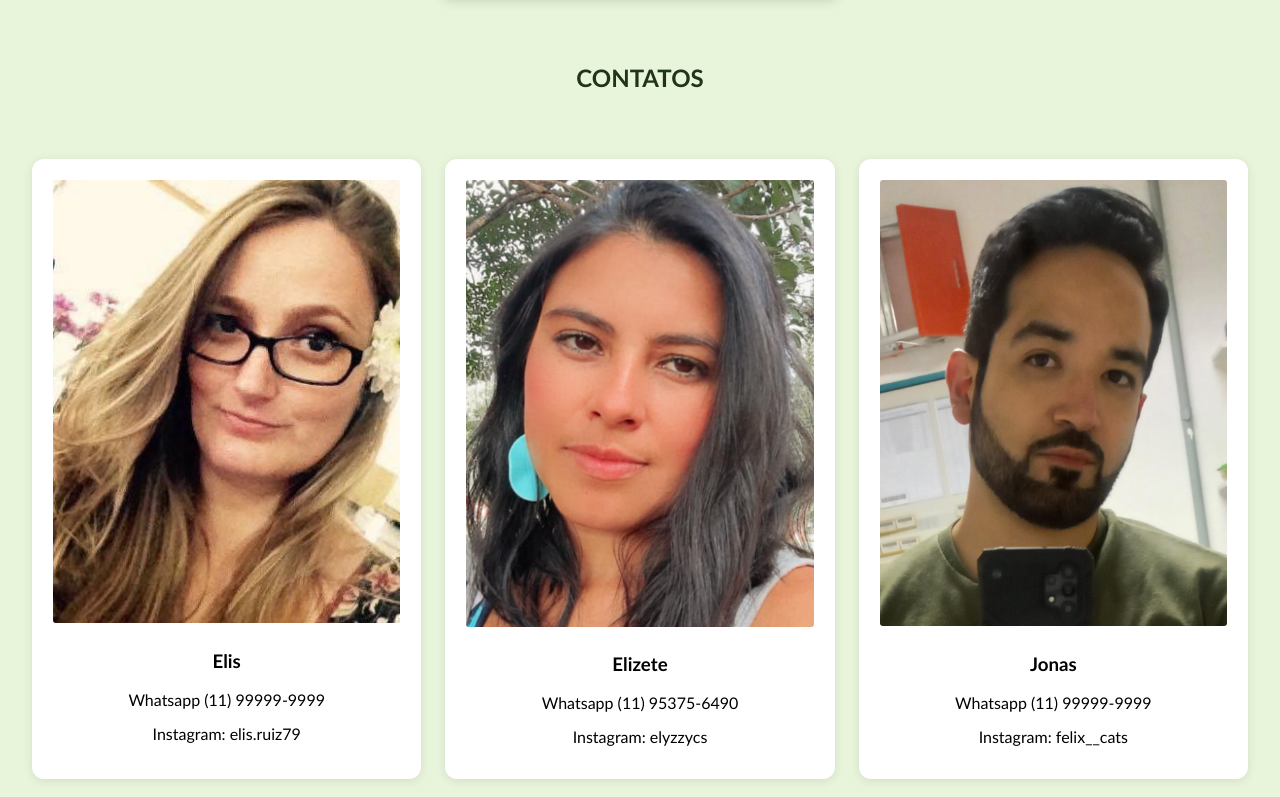
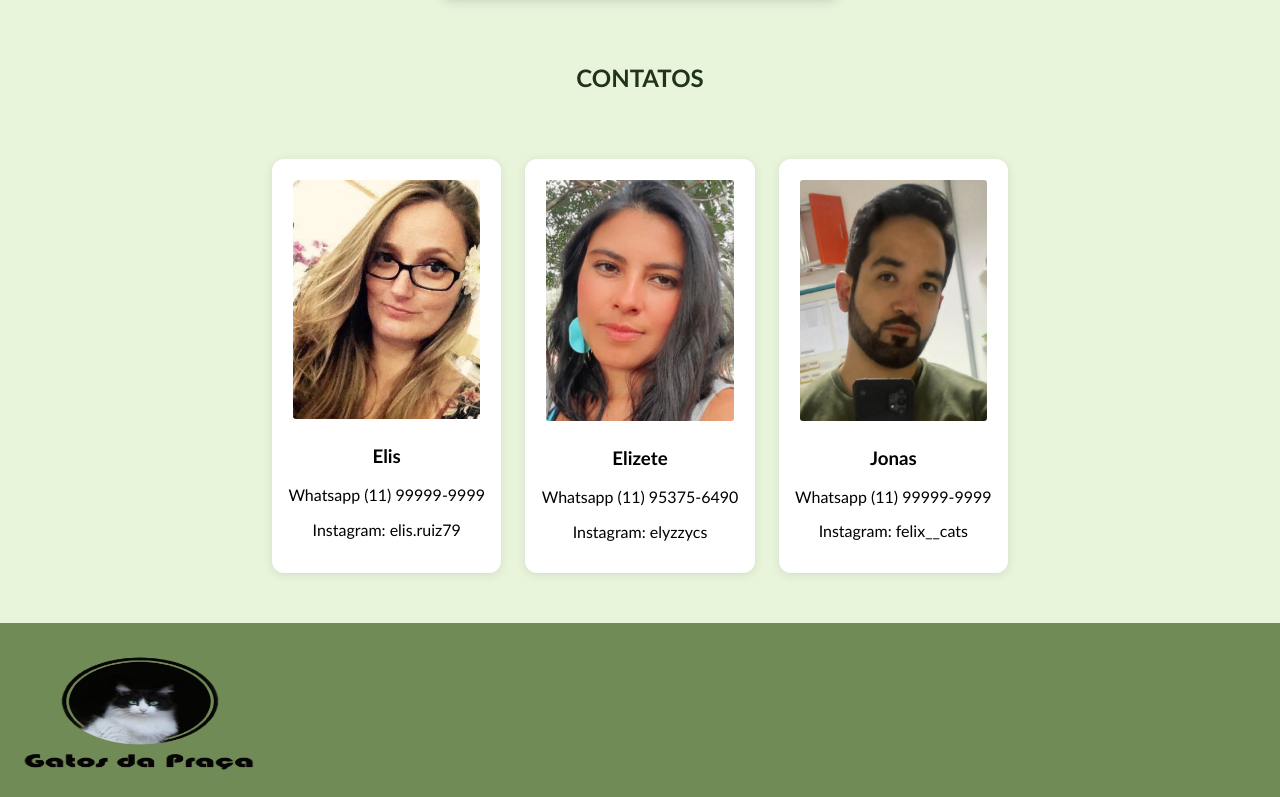
Before and after one commit to guilhermedealmeidacruz/gatosdapraca.github.io, a plain HTML site: page contato.html in a window 1280 px wide. Shown: the part 800-1597 px from the top of the page. Drawn offline with Linux system fonts and the light colour scheme.

Commit message:
Add files via upload
Ajusste dos cards de contato

```diff
--- a/CSS/style-adote.css
+++ b/CSS/style-adote.css
@@ -13,7 +13,7 @@
     grid-template-columns: repeat(3, 1fr);
     gap: 1.5rem;
     padding: 2rem;
-    max-width: 12000px;
+    max-width: 800px;
     margin: 0 auto;
     justify-items: center;
 
```
